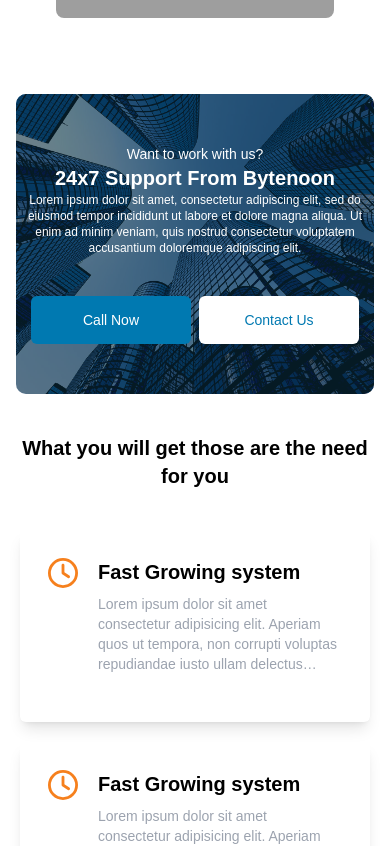
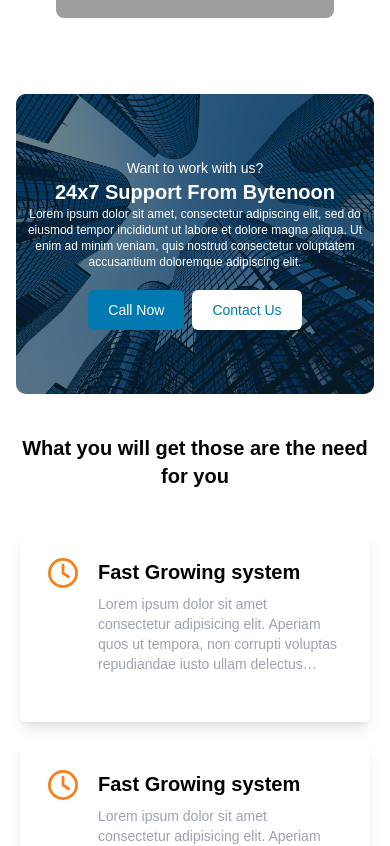
Before and after one commit to Krishyadav123/bytenoon-portfolio, a Next.js app: page / in a window 390 px wide. Shown: the part 6140-6986 px from the top of the page. Built offline with nearby package versions, Linux system fonts and the light colour scheme; grey boxes are pictures that could not be loaded.

Commit message:
Fully responsive

```diff
--- a/src/app/Components/divider/page.js
+++ b/src/app/Components/divider/page.js
@@ -1,60 +1,49 @@
-import React from 'react'
-import { Button } from '@/components/ui/button';
+import React from "react";
+import { Button } from "@/components/ui/button";
 
-const Divider = ({backgroundImage }) => {
-
+const Divider = ({ backgroundImage }) => {
   const parelaxStyle = {
     backgroundImage: `url(${backgroundImage})`,
   };
 
   return (
-        <div className='px-4 md:px-5'>
+    <div className="px-4 md:px-5">
       <div
         className="w-full h-[300px] md:h-[450px] rounded-[10px] md:rounded-[30px] bg-cover bg-center bg-fixed flex items-center justify-center text-white"
         style={parelaxStyle}
       >
         <div className="w-full rounded-[10px] md:rounded-[30px] h-full flex justify-center items-center bg-[#092c3c] bg-opacity-60">
-                    <div className='text-center px-2 py-5 md:px-10 lg:px-56'>
-                        <p className='text-sm font-normal md:text-lg md:font-semibold'>Want to work with us?</p>
-                        <h1 className='text-xl px-2 md:px-0 md:text-4xl md:mt-3 text-white font-bold'>24x7 Support From Bytenoon</h1>
-                        <p className='text-xs md:text-base'>Lorem ipsum dolor sit amet, consectetur adipiscing elit, sed do eiusmod tempor incididunt ut labore et dolore magna aliqua. Ut enim ad minim veniam, quis nostrud consectetur voluptatem accusantium doloremque adipiscing elit.</p>
-                        <div className='flex items-center justify-center gap-2 mt-10'>
-                        <Button variant="Default" className="rounded-10 w-40 bg-primary h-12 text-sm md:text-base  text-white">Call Now</Button>
-                        <Button variant="Default" className="rounded-10 w-40 bg-white h-12 text-sm md:text-base  text-primary">Contact Us</Button>
+          <div className="text-center px-2 py-5 md:px-10 lg:px-56">
+            <p className="text-sm font-normal md:text-lg md:font-semibold">
+              Want to work with us?
+            </p>
+            <h1 className="text-xl px-2 md:px-0 md:text-4xl md:mt-3 text-white font-bold">
+              24x7 Support From Bytenoon
+            </h1>
+            <p className="text-xs md:text-base">
+              Lorem ipsum dolor sit amet, consectetur adipiscing elit, sed do
+              eiusmod tempor incididunt ut labore et dolore magna aliqua. Ut
+              enim ad minim veniam, quis nostrud consectetur voluptatem
+              accusantium doloremque adipiscing elit.
+            </p>
+            <div className="flex items-center justify-center gap-2 mt-5 md:mt-10">
+              <Button
+                variant="Default"
+                className="rounded-10 px-5 md:px-10 py-5 bg-primary text-sm md:text-base  text-white"
+              >
+                Call Now
+              </Button>
+              <Button
+                variant="Default"
+                className="rounded-10 px-5 md:px-10 py-5 bg-white text-sm md:text-base  text-primary"
+              >
+                Contact Us
+              </Button>
             </div>
           </div>
         </div>
       </div>
-            {/* <div className='py-10 lg:p-24 flex flex-wrap items-center justify-center gap-5'>
-                <div className='w-full md:w-72'>
-                    <h1 className='text-3xl md:text-5xl font-bold text-[#0E384C] '>75+</h1>
-                    <p className='text-[#0E384C] text-lg md:text-xl font-bold mt-2'>Insurance Covered</p>
-                    <hr className='mt-3 md:mt-5' />
-                    <p className='mt-4 md:mt-5 text-lg text-gray-600'>Our team loves dental trivia. Did you know that tooth enamel.</p>
     </div>
-                <div className='w-full md:w-72'>
-                    <h1 className='text-3xl md:text-5xl font-bold text-[#0E384C] '>2K</h1>
-                    <p className='text-[#0E384C] text-lg md:text-xl font-bold mt-2'>Realized Projects</p>
-                    <hr className='mt-3 md:mt-5' />
-                    <p className='mt-4 md:mt-5 text-lg
-                     text-gray-600'>Our team loves dental trivia. Did you know that tooth enamel.</p>
-                </div>
-                <div className='w-full md:w-72'>
-                    <h1 className='text-3xl md:text-5xl font-bold text-[#0E384C] '>22K</h1>
-                    <p className='text-[#0E384C] text-lg md:text-xl font-bold mt-2'>Happy Customers</p>
-                    <hr className='mt-3 md:mt-5' />
-                    <p className='mt-4 md:mt-5 text-lg
-                     text-gray-600'>Our team loves dental trivia. Did you know that tooth enamel.</p>
-                </div>
-                <div className='w-full md:w-72'>
-                    <h1 className='text-3xl md:text-5xl font-bold text-[#0E384C] '>18+</h1>
-                    <p className='text-[#0E384C] text-lg md:text-xl font-bold mt-2'>Experience Doctors</p>
-                    <hr className='mt-3 md:mt-5' />
-                    <p className='mt-4 md:mt-5 text-lg
-                     text-gray-600'>Our team loves dental trivia. Did you know that tooth enamel.</p>
-                </div>
-            </div> */}
-        </div>
-    )
-}
-export default Divider
+  );
+};
+export default Divider;
--- a/src/app/Components/sidebar/page.jsx
+++ b/src/app/Components/sidebar/page.jsx
@@ -38,7 +38,7 @@ const Sidebar = () => {
                   About
                 </li>
               </Link>
-              <Link href={"/Pages/service"}>
+              <Link href={"/Pages/services"}>
                 <li className="text-base font-medium text-gray-700 hover:border-gray-800 py-1 px-3 rounded-md hover:bg-gray-100 duration-200">
                   Services
                 </li>
--- a/src/app/Components/title/page.jsx
+++ b/src/app/Components/title/page.jsx
@@ -2,7 +2,7 @@ import React from 'react'
 
 const Title = ({title}) => {
   return (
-    <div className="bg-gradient-to-b from-blue-300 to-[#ffffff] flex items-center justify-center h-60 md:h-80 w-full">
+    <div className="bg-gradient-to-b from-blue-300 to-[#ffffff] flex items-center justify-center h-48 md:h-80 w-full">
     <div>
       <h1 className="text-3xl text-center md:text-5xl text-primary font-extrabold">
         {title}
--- a/src/app/Pages/about/page.jsx
+++ b/src/app/Pages/about/page.jsx
@@ -121,34 +121,34 @@ export const AboutComponent = () => {
 export const Logos = () => {
   return (
 
-          <div className="w-full h-full my-5 flex items-center justify-center gap-10 border-t border-b border-gray-300 py-5">
+          <div className="w-full h-full my-5 flex flex-wrap items-center justify-center gap-2 lg:gap-10 border-t border-b border-gray-300 py-5">
             <div>
               <img
-                className="w-52"
+                className="w-36 md:w-44 lg:w-52"
                 src="https://i0.wp.com/onegroupnetwork.com/wp-content/uploads/2020/09/dummy-logo-5b.png?ssl=1"
                 alt=""
               />
             </div>
-            <div className="border border-gray-300 h-20"></div>
+            <div className="hidden lg:block border border-gray-300 h-20"></div>
             <div>
               <img
-                className="w-52"
+                className="w-36 md:w-44 lg:w-52"
                 src="https://i0.wp.com/onegroupnetwork.com/wp-content/uploads/2020/09/dummy-logo-5b.png?ssl=1"
                 alt=""
               />
             </div>
-            <div className="border border-gray-300 h-20"></div>
+            <div className="hidden lg:block border border-gray-300 h-20"></div>
             <div>
               <img
-                className="w-52"
+                className="w-36 md:w-44 lg:w-52"
                 src="https://i0.wp.com/onegroupnetwork.com/wp-content/uploads/2020/09/dummy-logo-5b.png?ssl=1"
                 alt=""
               />
             </div>
-            <div className="border border-gray-300 h-20"></div>
+            <div className="hidden lg:block border border-gray-300 h-20"></div>
             <div>
               <img
-                className="w-52"
+                className="w-36 md:w-44 lg:w-52"
                 src="https://i0.wp.com/onegroupnetwork.com/wp-content/uploads/2020/09/dummy-logo-5b.png?ssl=1"
                 alt=""
               />
```
Lines whose indentation alone changed are shown as unchanged.
